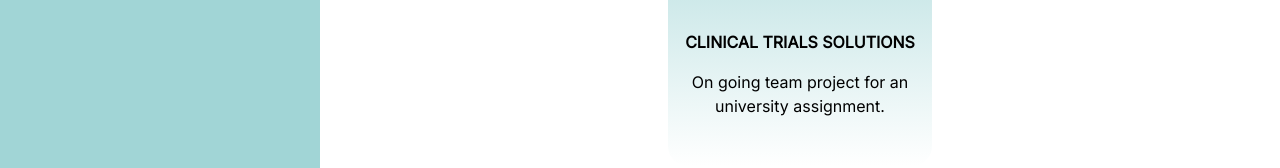
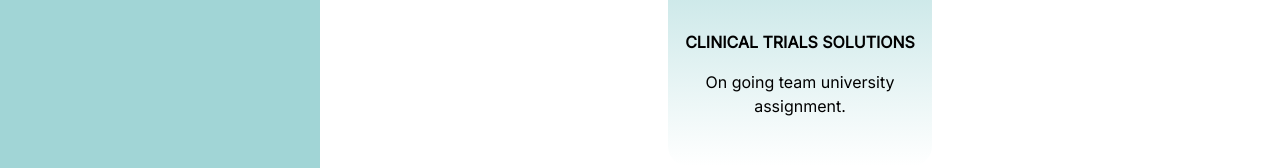
Before and after one commit to bytheseaside/BR__Portfolio, a website: page pages/projects.html in a window 1280 px wide. Shown: the part 774-942 px from the top of the page. Drawn offline with nearby package versions, Linux system fonts and the light colour scheme.

Commit message:
changed card text

```diff
--- a/pages/projects.html
+++ b/pages/projects.html
@@ -101,7 +101,7 @@
           </div>
           <div class="website-cards__info">
             <p class="website-cards__name">CLINICAL TRIALS SOLUTIONS</p>
-            <p class="website-cards__description">On going team project for an university assignment.</p>
+            <p class="website-cards__description">On going team university assignment.</p>
           </div>
         </a>
       </div>
```
